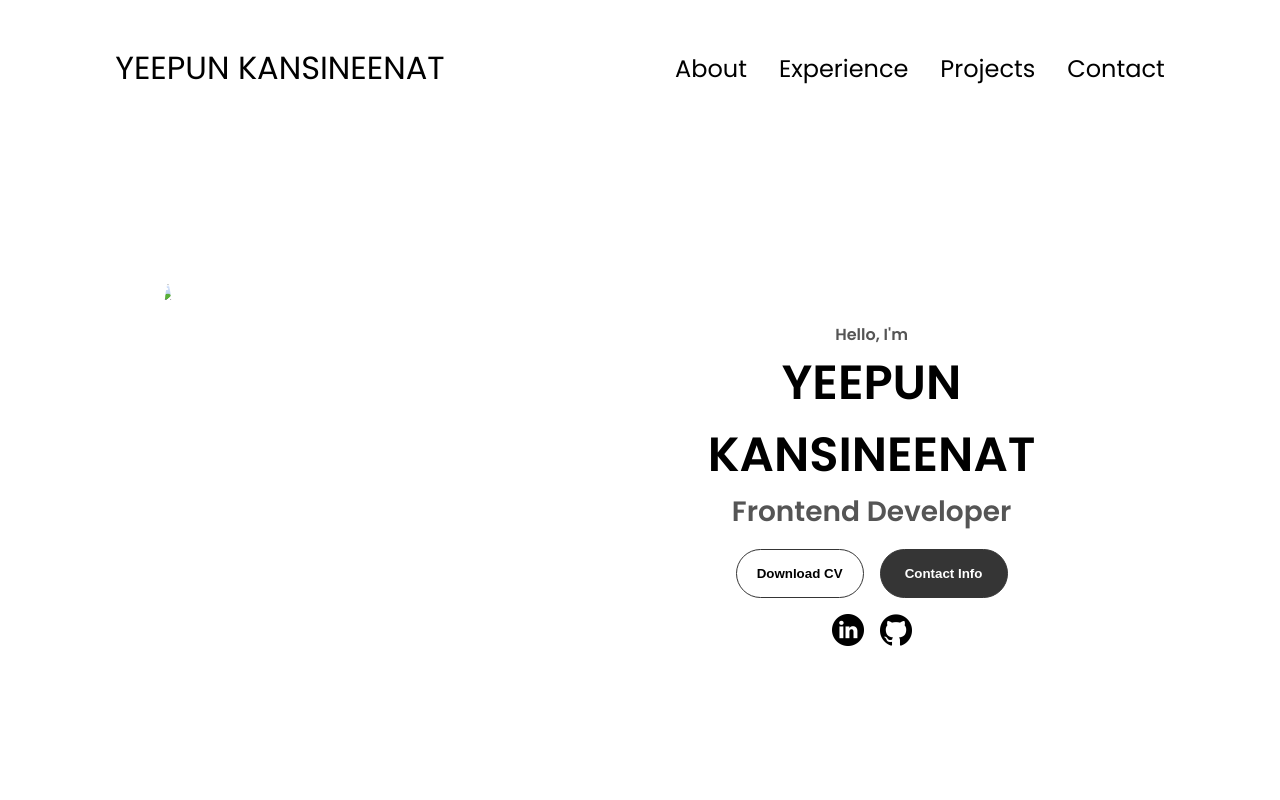
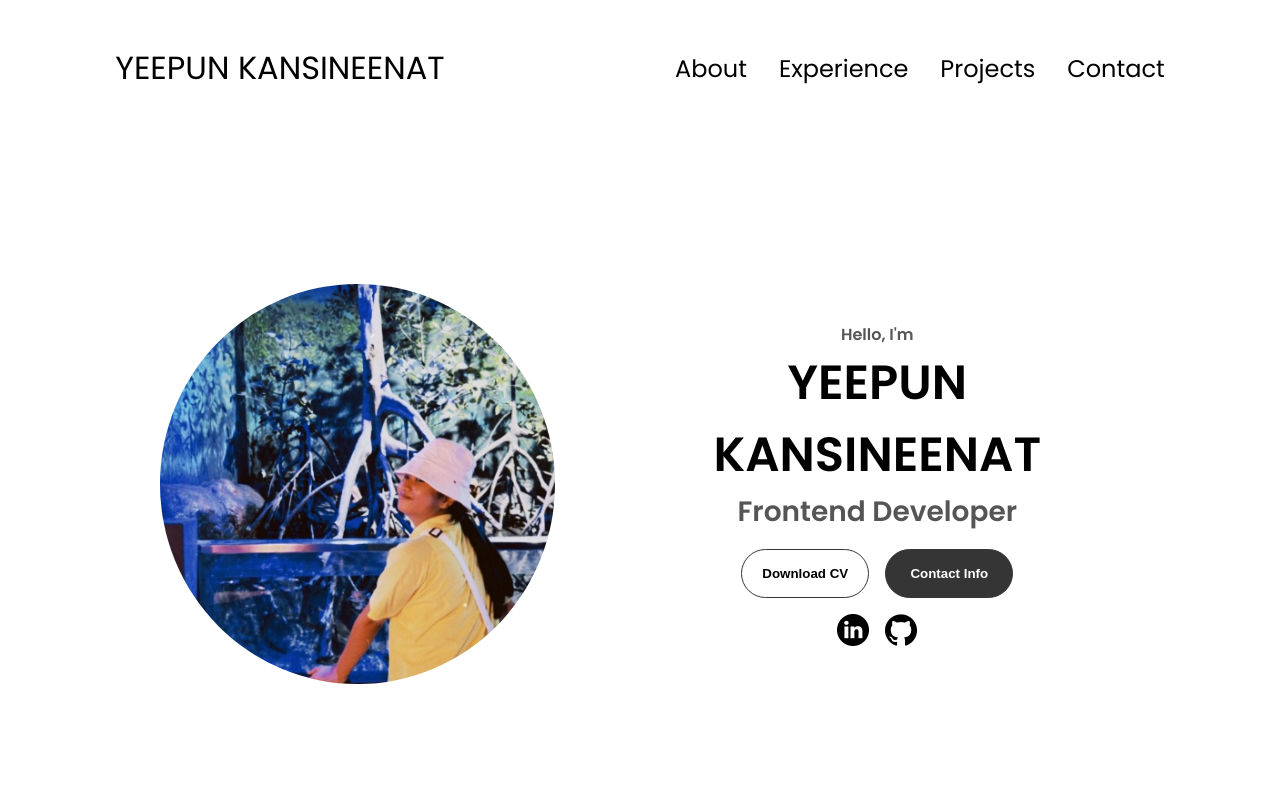
Before and after one commit to yeepun21/Portfolio.KANSINEENAT, a plain HTML site: page index.html in a window 1280 px wide. Shown: the top 800 px of the page. Drawn offline with Linux system fonts and the light colour scheme; the site is published under a folder, as on GitHub Pages, so addresses that start at the root find nothing.

Commit message:
update
ชุด2

```diff
--- a/index.html
+++ b/index.html
@@ -38,7 +38,7 @@
     </nav>
     <section id="profile">
       <div class="section__pic-container">
-        <img class="img-round" src="/assets/S__24772612.jpg"John Doe profile picture" />
+        <img class="img-round" src="./assets/S__24772612.jpg"John Doe profile picture" />
       </div>
       <div class="section__text">
         <p class="section__text__p1">Hello, I'm</p>
```
